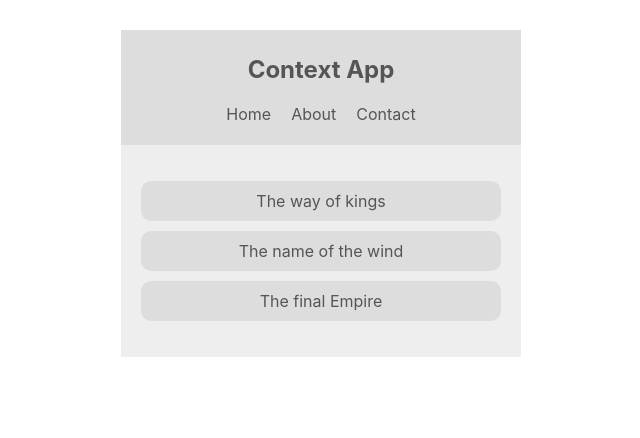
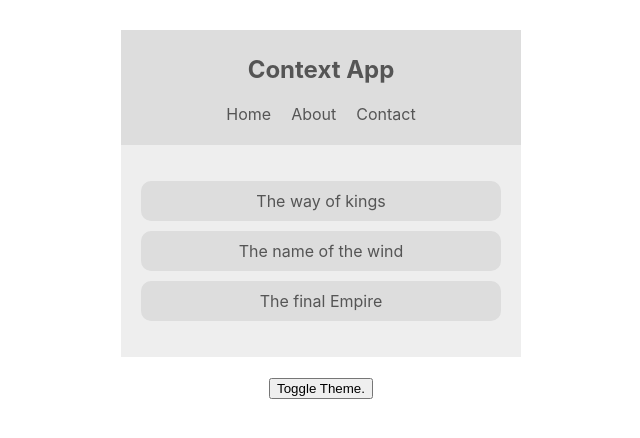
Before and after one commit to ZachFerg/context-hooks, a React (Create React App) app in the folder contextapp/: page / in a window 1280 px wide. Shown: the top 438 px of the page, without its empty margins (319-959 px from the left). Built offline with nearby package versions, Linux system fonts and the light colour scheme.

Commit message:
tutorial # 6 complete

```diff
--- a/contextapp/src/App.js
+++ b/contextapp/src/App.js
@@ -2,6 +2,7 @@ import React from 'react';
 import Navbar from './components/Navbar';
 import BookList from './components/BookList';
 import ThemeContextProvider from './contexts/ThemeContext';
+import ThemeToggle from './components/ThemeToggle';
 
 function App() {
   return (
@@ -9,6 +10,7 @@ function App() {
       <ThemeContextProvider>
         <Navbar />
         <BookList />
+        <ThemeToggle />
       </ThemeContextProvider>
     </div>
   );
--- /dev/null
+++ b/contextapp/src/components/ThemeToggle.js
@@ -0,0 +1,14 @@
+import React, { Component } from 'react';
+import { ThemeContext } from '../contexts/ThemeContext';
+
+class ThemeToggle extends Component {
+    static contextType = ThemeContext;
+    render() {
+        const { toggleTheme } = this.context;
+        return (
+            <button onClick={toggleTheme}> Toggle Theme.</button>
+         );
+    }
+}
+
+export default ThemeToggle;
--- a/contextapp/src/contexts/ThemeContext.js
+++ b/contextapp/src/contexts/ThemeContext.js
@@ -14,9 +14,12 @@ class ThemeContextProvider extends Component {
             ui: '#333',
             bg: '#555'}
      }
+     toggleTheme = () => {
+         this.setState({ isLightTheme: !this.state.isLightTheme });
+     }
     render() {
         return (
-            <ThemeContext.Provider value={{...this.state}}>
+            <ThemeContext.Provider value={{...this.state, toggleTheme: this.toggleTheme}}>
                 {this.props.children}
             </ThemeContext.Provider>
         );
```
Also changed, not shown: 1 other file (tests, documents, lock files or other folders).
